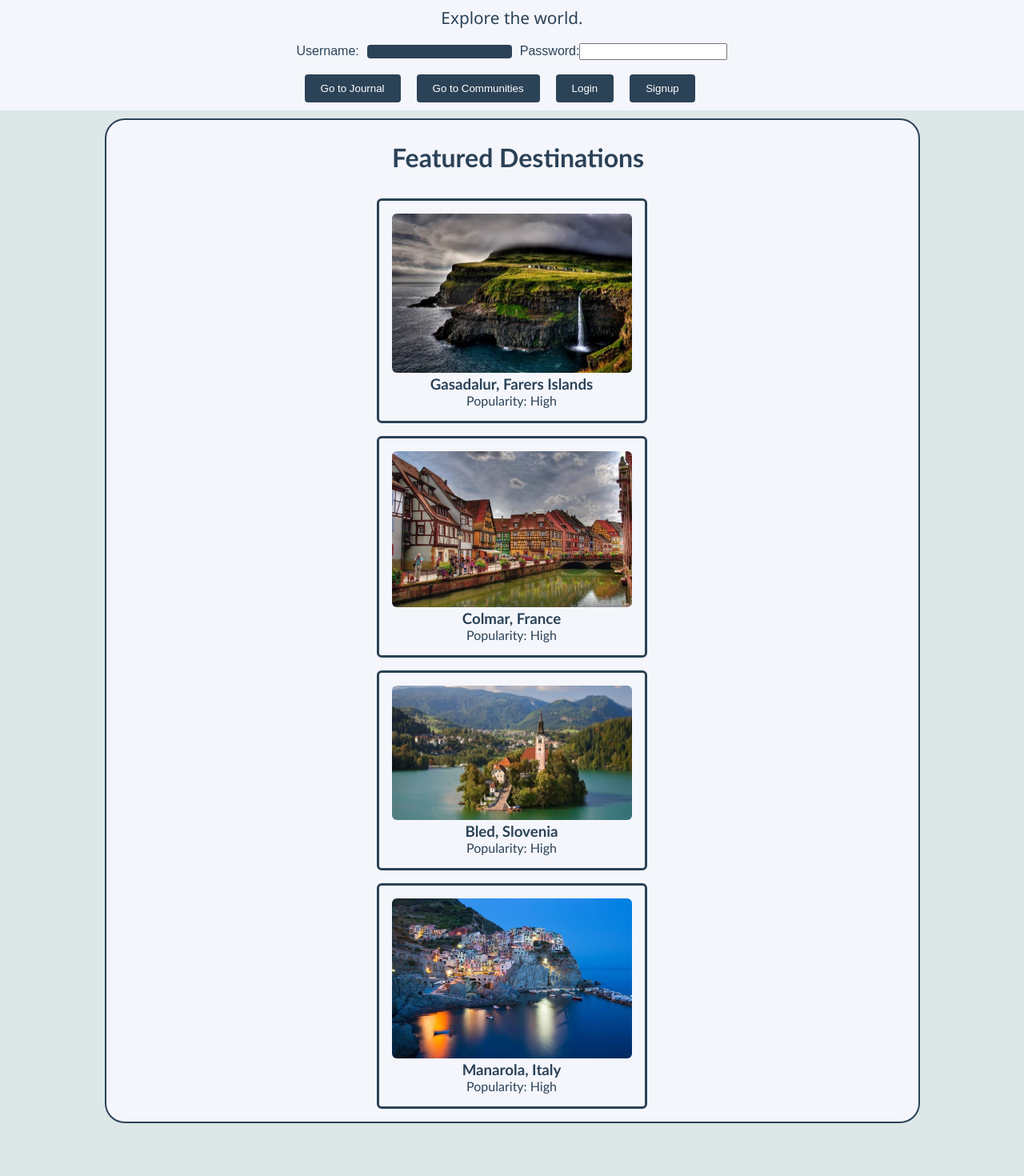
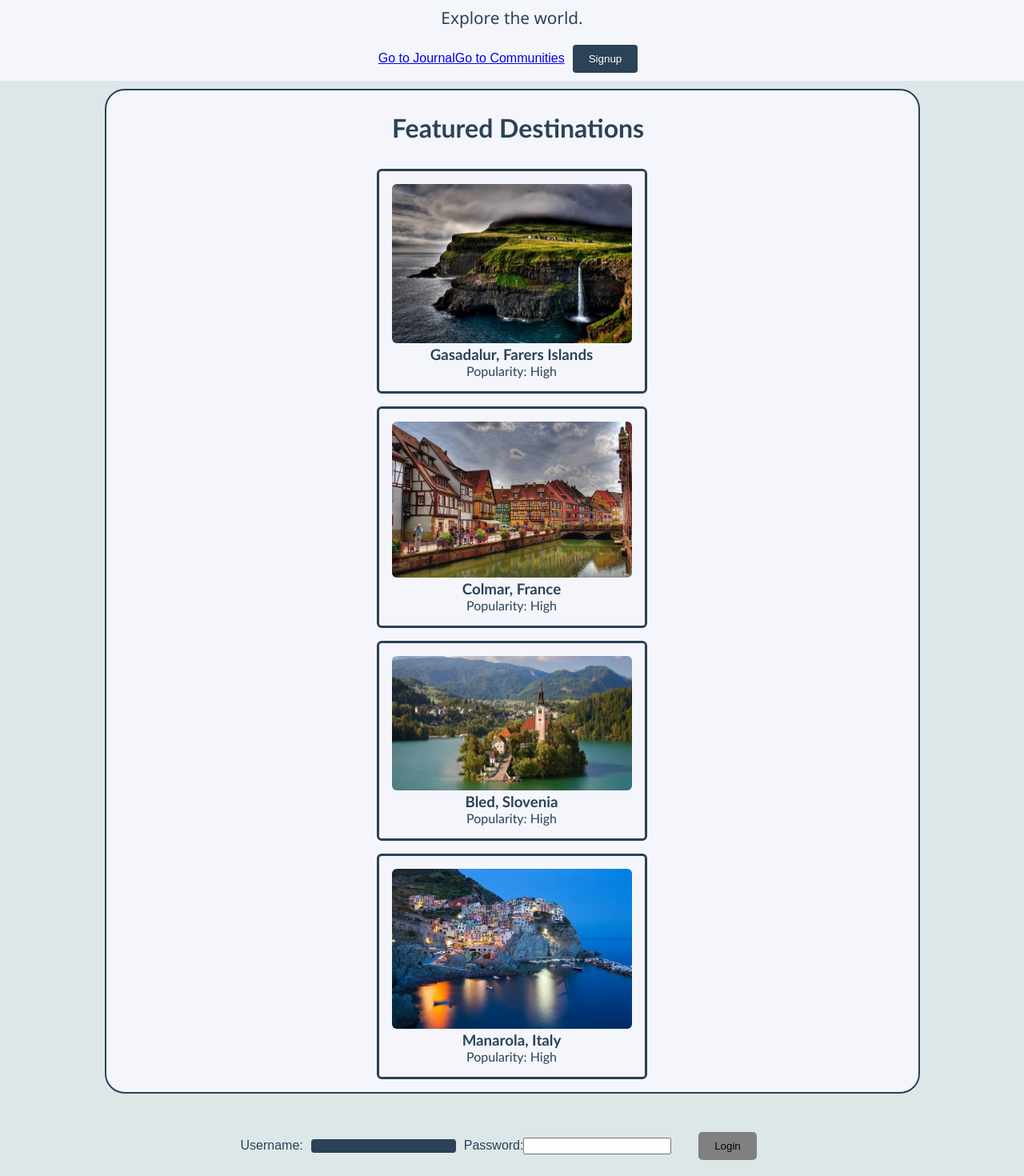
Before and after one commit to DavidJ92/SOLOventure, a React (Create React App) app in the folder client/: page / in a window 1280 px wide. Shown: the part 200-1670 px from the top of the page at 80% size. Before the commit the page ends 1614 px from the top, so only its background shows below. Built offline with nearby package versions, Linux system fonts and the light colour scheme.

Commit message:
journal and communities section almost done

```diff
--- a/client/src/components/NavBar.jsx
+++ b/client/src/components/NavBar.jsx
@@ -39,24 +39,6 @@ function NavBar() {
 
   return (
     <nav>
-      <form className="auth-form">
-        <label>
-          Username:
-          <input
-            type="text"
-            value={username}
-            onChange={(e) => setUsername(e.target.value)}
-          />
-        </label>
-        <label>
-          Password:
-          <input
-            type="password"
-            value={password}
-            onChange={(e) => setPassword(e.target.value)}
-          />
-        </label>
-      </form>
       <div className='buttonContainer'>
         <button onClick={handleGoToJournal}>Go to Journal</button>
         <button onClick={handleGoToCommunities}>Go to Communities</button>
--- a/client/src/pages/Landing.jsx
+++ b/client/src/pages/Landing.jsx
@@ -1,16 +1,43 @@
-import React from 'react';
+import React, { useState } from 'react';
+import { BrowserRouter, Route, Routes, Link } from 'react-router-dom';
 import FeaturedDestinations from '../components/FeaturedDestinations';
-import '../style/Landing.css';
-import { useState } from 'react';
 import { login, register } from '../utils/auth';
-import NavBar from '../components/NavBar';
 
+function Journal() {
+  return <h2>Journal Page</h2>;
+}
 
+function Communities() {
+  return <h2>Communities Page</h2>;
+}
 
 function Landing() {
+  const [username, setUsername] = useState('');
+  const [password, setPassword] = useState('');
+
+  const handleLogin = async () => {
+    try {
+      const userData = { username, password };
+      const result = await login(userData);
+      console.log('Login result', result);
+    } catch (error) {
+      console.error('Error logging in', error);
+    }
+  };
+
+  const handleSignup = async () => {
+    try {
+      const userData = { username, password };
+      const result = await register(userData);
+      console.log('Signup result', result);
+    } catch (error) {
+      console.error('Error signing up', error);
+    }
+  };
+
   return (
+    <BrowserRouter>
       <div className="landing">
-
         {/* Header content */}
         <div className="header-content">
           <div className="header-content-left">
@@ -18,13 +45,51 @@ function Landing() {
           </div>
           <p>Explore the world.</p>
           <div>
-          <NavBar />
+            <nav>
+              <div className='buttonContainer'>
+                <Link to="/Journal">Go to Journal</Link>
+                <Link to="/Communities">Go to Communities</Link>
+                <button onClick={handleSignup}>Signup</button>
+              </div>
+            </nav>
           </div>
         </div>
         {/* Featured destinations */}
-      <FeaturedDestinations /> {/* Render the FeaturedDestinations component */}
+        <Routes>
+          <Route path="/journal" element={<Journal />} />
+          <Route path="/communities" element={<Communities />} />
+          <Route path="/" element={<FeaturedDestinations />} />
+        </Routes>
+        <br />
+        {/* Footer */}
+        <footer className="footer">
+          <div className="footer-content">
+            <form className="auth-form">
+              <label>
+                Username:
+                <input
+                  type="text"
+                  value={username}
+                  onChange={(e) => setUsername(e.target.value)}
+                />
+              </label>
+              <label>
+                Password:
+                <input
+                  type="password"
+                  value={password}
+                  onChange={(e) => setPassword(e.target.value)}
+                />
+              </label>
+              <div className='footer-button'>
+                <button onClick={handleLogin}>Login</button>
               </div>
+            </form>
+          </div>
+        </footer>
+      </div>
+    </BrowserRouter>
   );
-};
+}
 
 export default Landing;
--- a/client/src/style/Landing.css
+++ b/client/src/style/Landing.css
@@ -143,3 +143,22 @@ input[type="text"],
     font-size: 1.2rem;
   }
 }
+
+.footer-button {
+  color: #2B4257;
+  border: none;
+  border-radius: 4px;
+  cursor: pointer;
+  margin: 10px;
+  padding: 10px;
+  width: 100px;
+  text-align: center;
+  text-decoration: none;
+  display: inline-block;
+  font-size: 16px;
+  font-family: 'Trebuchet MS', 'Lucida Sans Unicode', 'Lucida Grande', 'Lucida Sans', Arial, sans-serif;
+}
+
+.footer .footer-button button:hover {
+  background-color: #001A64; /* Adjust hover color */
+}
```
Lines whose indentation alone changed are shown as unchanged.
